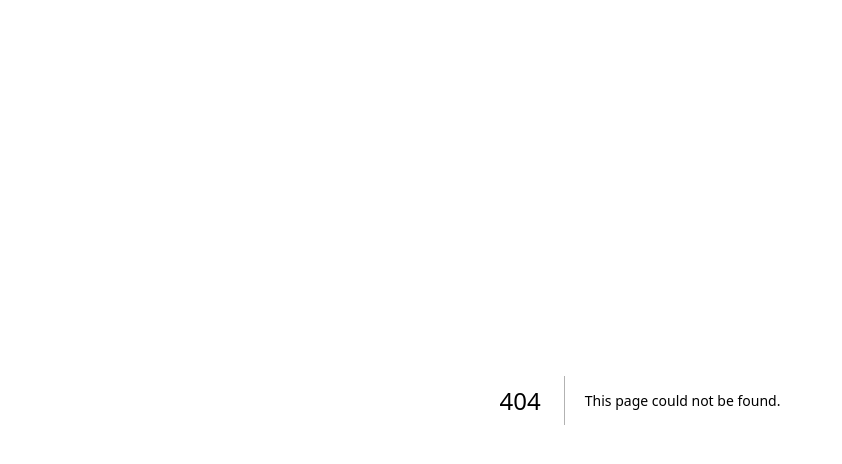
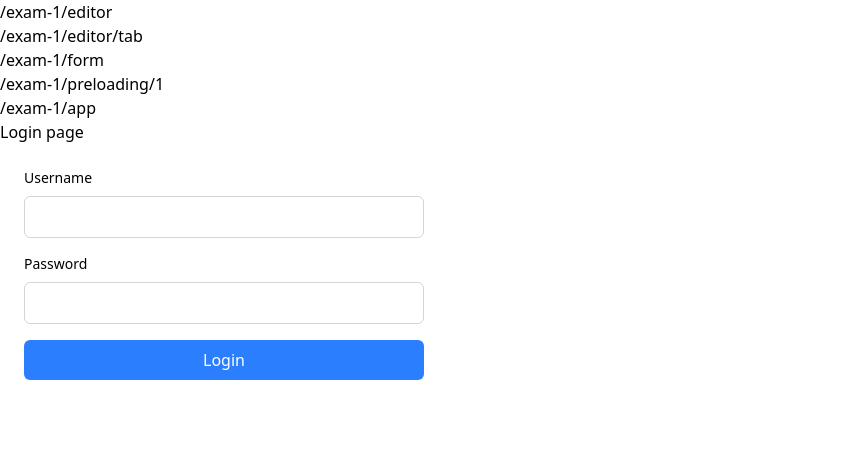
Before and after one commit to obadakhalili/learning-nextjs, a Next.js app: page /exam-1/app/login in a window 1280 px wide. Before the commit this address had no page. Shown: the top 464 px of the page, without its empty margins (0-842 px from the left). Built offline with nearby package versions, Linux system fonts and the light colour scheme.

Commit message:
answer q21

```diff
--- a/src/app/exam-1/_components/Nav.tsx
+++ b/src/app/exam-1/_components/Nav.tsx
@@ -19,6 +19,10 @@ const routes = [
   {
     regex: "^/exam-1/preloading/\\d*$",
     link: "/exam-1/preloading/1",
+  },
+  {
+    regex: "^/exam-1/app$",
+    link: "/exam-1/app",
   },
 ];
 
--- /dev/null
+++ b/src/app/exam-1/app/_lib/users.ts
@@ -0,0 +1,59 @@
+import { cookies } from "next/headers";
+import { redirect } from "next/navigation";
+import React from "react";
+
+export const users = [
+  {
+    username: "obada",
+    password: "password123",
+    profile: {
+      name: "Obada Khalili",
+      isAdmin: true,
+    },
+  },
+  {
+    username: "john",
+    password: "password456",
+    profile: {
+      name: "John Doe",
+      isAdmin: false,
+    },
+  },
+];
+
+export async function createUserSession(username: string) {
+  const cookiesStore = await cookies();
+  cookiesStore.set("user", username, { path: "/" });
+}
+
+export async function verifyUserSession() {
+  const cookiesStore = await cookies();
+  const username = cookiesStore.get("user")?.value;
+  if (!username) {
+    redirect("/exam-1/app/login");
+  }
+  const user = users.find((u) => u.username === username);
+  if (!user) {
+    cookiesStore.delete("user");
+    redirect("/exam-1/app/login");
+  }
+  return user.username;
+}
+
+export const getUser = React.cache(async () => {
+  const username = await verifyUserSession();
+  return users.find((u) => u.username === username);
+});
+
+export async function getOwnProfileDTO() {
+  const user = await getUser();
+  return user?.profile;
+}
+
+export async function getAdminProfileDTO() {
+  const user = await getUser();
+  if (!user?.profile.isAdmin) {
+    redirect("/exam-1/app/user");
+  }
+  return user.profile;
+}
--- /dev/null
+++ b/src/app/exam-1/app/admin/page.tsx
@@ -0,0 +1,6 @@
+import { getAdminProfileDTO } from "../_lib/users";
+
+export default async function AdminPage() {
+  const user = await getAdminProfileDTO();
+  return <h1>{user?.name}</h1>;
+}
--- /dev/null
+++ b/src/app/exam-1/app/login/_components/LoginForm.tsx
@@ -0,0 +1,45 @@
+"use client";
+
+import { useActionState } from "react";
+import { login } from "../actions";
+
+export function LoginForm() {
+  const [formState, action, pending] = useActionState(login, { error: "" });
+
+  return (
+    <form action={action} className="flex flex-col gap-4 w-full max-w-md p-6">
+      <div className="flex flex-col gap-2">
+        <label htmlFor="username" className="text-sm font-medium">
+          Username
+        </label>
+        <input
+          id="username"
+          name="username"
+          type="text"
+          className="border border-gray-300 rounded-md px-3 py-2 focus:outline-none focus:ring-2 focus:ring-blue-500"
+        />
+      </div>
+      <div className="flex flex-col gap-2">
+        <label htmlFor="password" className="text-sm font-medium">
+          Password
+        </label>
+        <input
+          id="password"
+          name="password"
+          type="password"
+          className="border border-gray-300 rounded-md px-3 py-2 focus:outline-none focus:ring-2 focus:ring-blue-500"
+        />
+      </div>
+      <button
+        type="submit"
+        className="bg-blue-500 text-white font-medium py-2 px-4 rounded-md hover:bg-blue-600 transition-colors"
+        disabled={pending}
+      >
+        {pending ? "Logging in..." : "Login"}
+      </button>
+      {formState.error && (
+        <p className="text-sm text-red-500">{formState.error}</p>
+      )}
+    </form>
+  );
+}
--- /dev/null
+++ b/src/app/exam-1/app/login/actions.ts
@@ -0,0 +1,21 @@
+"use server";
+
+import { redirect } from "next/navigation";
+import { createUserSession, users } from "../_lib/users";
+
+interface LoginFormState {
+  error?: string;
+}
+
+export async function login(formState: LoginFormState, formData: FormData) {
+  const username = formData.get("username") as string;
+  const password = formData.get("password") as string;
+  const user = users.find(
+    (u) => u.username === username && u.password === password,
+  );
+  if (!user) {
+    return Promise.resolve({ error: "Invalid username or password" });
+  }
+  await createUserSession(username);
+  redirect("/exam-1/app/user");
+}
--- /dev/null
+++ b/src/app/exam-1/app/login/page.tsx
@@ -0,0 +1,10 @@
+import { LoginForm } from "./_components/LoginForm";
+
+export default function LoginPage() {
+  return (
+    <div>
+      <h1>Login page</h1>
+      <LoginForm />
+    </div>
+  );
+}
--- /dev/null
+++ b/src/app/exam-1/app/page.tsx
@@ -0,0 +1,3 @@
+export default function HomePage() {
+  return <h1>Home page</h1>;
+}
--- /dev/null
+++ b/src/app/exam-1/app/user/page.tsx
@@ -0,0 +1,6 @@
+import { getOwnProfileDTO } from "../_lib/users";
+
+export default async function UserPage() {
+  const user = await getOwnProfileDTO();
+  return <h1>{user?.name}</h1>;
+}
--- a/src/proxy.ts
+++ b/src/proxy.ts
@@ -1,15 +1,20 @@
 import { NextRequest, NextResponse } from "next/server";
 import { getUser } from "./app/lab/lib/user";
+// import { verifyUserSession } from "./app/exam-1/app/_lib/users";
 
 const protectedRoutes = ["/lab/protected"];
 
 export default async function proxy(req: NextRequest) {
   const route = req.nextUrl.pathname;
   if (protectedRoutes.includes(route)) {
+    // if (route === "/lab/protected") {
     const user = await getUser();
     if (!user) {
       return NextResponse.redirect(new URL("/lab/user", req.url));
     }
+    // } else {
+    //   await verifyUserSession()
+    // }
   }
   return NextResponse.next();
 }
```
Also changed, not shown: 1 other file (tests, documents, lock files or other folders).
